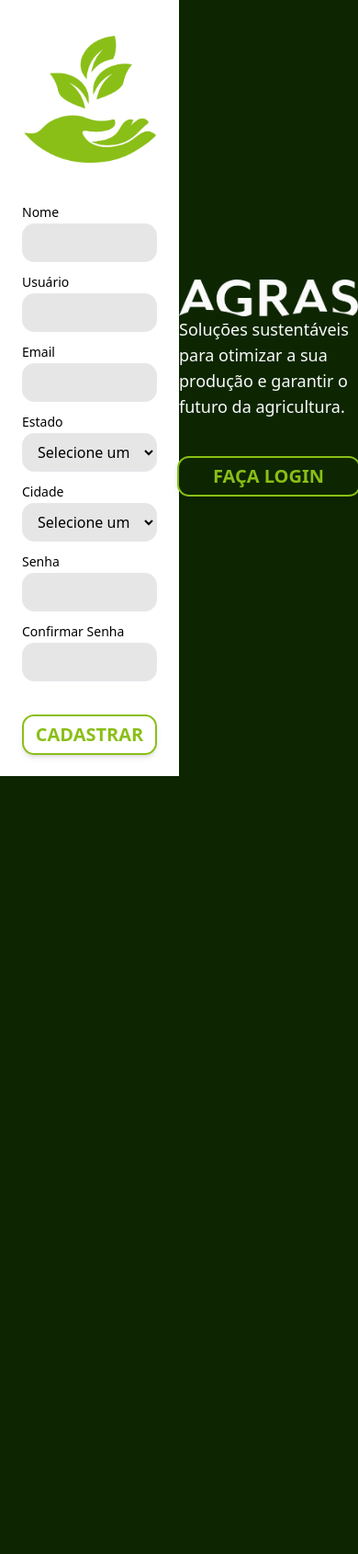
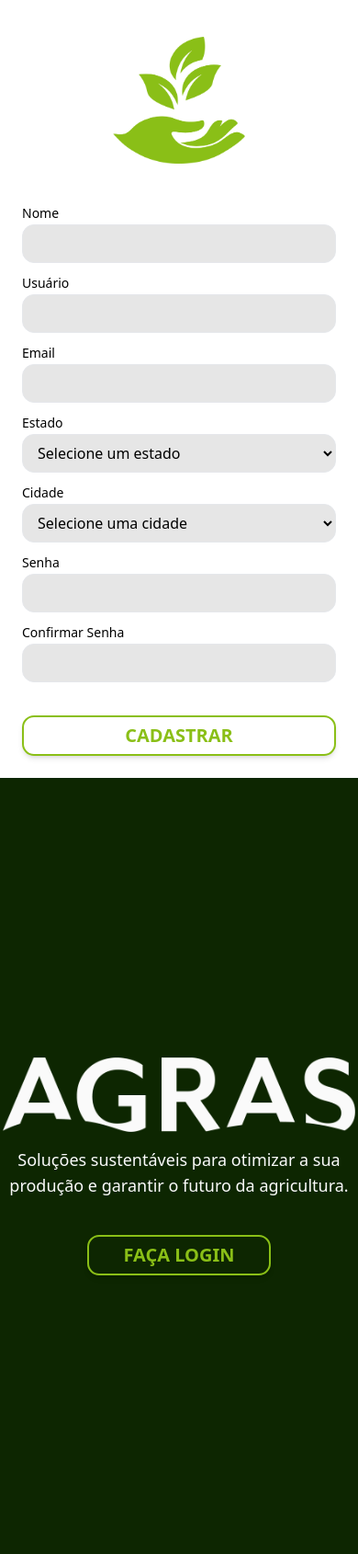
Before and after one commit to biacosta7/agras, a Django app: page /auth/cadastro/ in a window 390 px wide. Shown: the whole page at 92% size. Before the commit the page ends 844 px from the top, so only its background shows below. Run offline with Django 5.2, Linux system fonts and the light colour scheme; some libraries are stand-ins or nearby versions.

Commit message:
Making the registration responsive - cadastro.html

```diff
--- a/users/templates/cadastro.html
+++ b/users/templates/cadastro.html
@@ -4,10 +4,10 @@
 {% block title %}AGRAS - CADASTRO{% endblock %}
 
 {% block content %}
-<div class="flex h-screen">
-    <div class="w-2/3 flex items-center justify-center bg-white p-6">
+<div class="flex flex-col lg:flex-row h-screen">
+    <div class="lg:w-2/3 flex items-center justify-center bg-white p-6">
         <div class="w-full max-w-md">
-            <div class="flex justify-center"> <!-- Adicionado para centralizar a logo -->
+            <div class="flex justify-center">
                 <img src="{% static 'assets/logo-green.png' %}" alt="Logo" class="w-36 mt-4 mb-5" />
             </div>
             <form action="{% url 'create_user' %}" method="POST" class="mt-6">
@@ -24,7 +24,7 @@
                     <label for="email" class="block text-black text-sm font-normal mb-[2px]">Email</label>
                     <input type="email" name="email" id="email" class="w-full px-3 py-2 border rounded-[13px] bg-[#e6e6e6] focus:outline-none focus:ring-2 focus:ring-[#8ABF17] text-black" required>
                 </div>
-                <div class="grid grid-cols-1 md:grid-cols-2 md:gap-4 mb-3">
+                <div class="grid grid-cols-1 sm:grid-cols-2 md:gap-4 mb-3">
                     <div>
                         <label for="state" class="block text-black text-sm font-normal mb-[2px]">Estado</label>
                         <select name="state" id="state" class="w-full px-3 py-2 border rounded-[13px] bg-[#e6e6e6] focus:outline-none focus:ring-2 focus:ring-[#8ABF17] text-black" required>
@@ -34,7 +34,7 @@
                             <option value="RJ">Rio de Janeiro</option>
                         </select>
                     </div>
-                    <div class="mt-3 md:mt-0">
+                    <div class="mt-3 sm:mt-0">
                         <label for="city" class="block text-black text-sm font-normal mb-[2px]">Cidade</label>
                         <select name="city" id="city" class="w-full px-3 py-2 border rounded-[13px] bg-[#e6e6e6] focus:outline-none focus:ring-2 focus:ring-[#8ABF17] text-black" required>
                             <option value="">Selecione uma cidade</option>
@@ -66,10 +66,10 @@
             </form>
         </div>
     </div>
-    <div class="w-1/2 bg-cover bg-center bg-[#0D2601]">
-        <div class="flex items-center flex-col justify-center center h-screen">
-            <img src="{%static 'assets/tipo-branco.png' %}" alt="Tipografia" class="w-96">
-            <p class="mb-4 text-lg font-normal text-[#fafafa]">Soluções sustentáveis para otimizar a sua produção e garantir o futuro da agricultura.</p>
+    <div class="lg:w-1/2 bg-cover bg-center bg-[#0D2601]">
+        <div class="flex items-center flex-col justify-center h-screen">
+            <img src="{% static 'assets/tipo-branco.png' %}" alt="Tipografia" class="w-96 mb-4">
+            <p class="mb-4 text-lg font-normal text-[#fafafa] text-center">Soluções sustentáveis para otimizar a sua produção e garantir o futuro da agricultura.</p>
             <a href="{% url 'login' %}" class="w-[200px] px-3 py-2 mt-6 relative inline-flex items-center justify-center overflow-hidden font-medium text-white transition duration-300 ease-out border-2 border-[#8ABF17] rounded-[13px] shadow-md group">
                 <span class="absolute inset-0 flex items-center justify-center w-full h-full text-white duration-300 -translate-x-full bg-[#8ABF17] group-hover:translate-x-0 ease">
                     <svg class="w-6 h-6" fill="none" stroke="currentColor" viewBox="0 0 24 24">
@@ -79,7 +79,7 @@
                 <span class="absolute flex items-center justify-center w-full h-full text-[#8ABF17] text-xl font-bold uppercase transition-all duration-300 transform group-hover:translate-x-full ease">Faça Login</span>
                 <span class="relative invisible">Faça Login</span>
             </a>
-            </div>
+        </div>
     </div>
 </div>
 {% endblock %}
```
